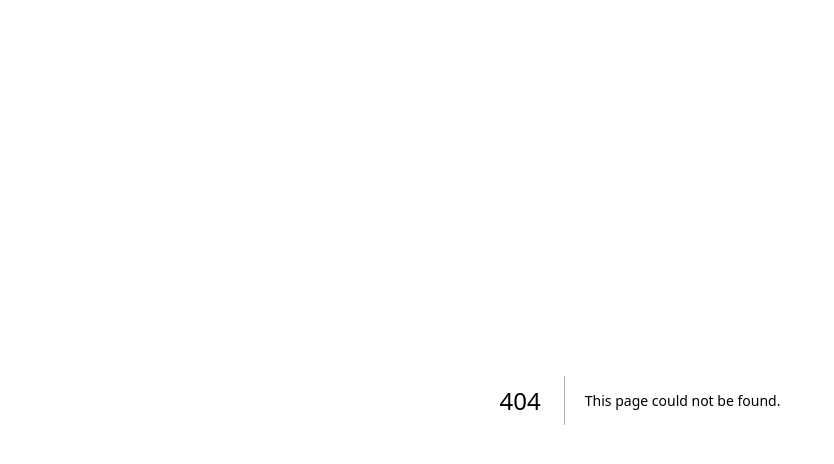
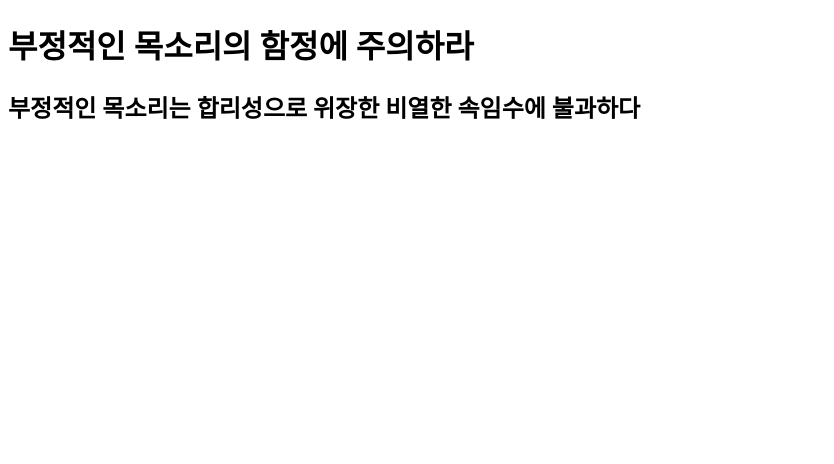
Before and after one commit to sysmae/principles, a Next.js app: page /life/attitude/2 in a window 1280 px wide. Before the commit this address had no page. Shown: the top 464 px of the page, without its empty margins (0-834 px from the left). Built offline with nearby package versions, Linux system fonts and the light colour scheme.

Commit message:
부정적인 목소리는 합리성으로 위장한 비열한 속임수에 불과하다

```diff
--- /dev/null
+++ b/pages/life/attitude/2.mdx
@@ -0,0 +1,3 @@
+# 부정적인 목소리의 함정에 주의하라
+
+## 부정적인 목소리는 합리성으로 위장한 비열한 속임수에 불과하다
--- a/pages/life/attitude/_meta.json
+++ b/pages/life/attitude/_meta.json
@@ -1,3 +1,5 @@
 {
-  "1":"어깨를 펴고 똑바로 서라"
+  "1":"어깨를 펴고 똑바로 서라",
+  "2":"부정적인 목소리의 함정에 주의하라"
+
 }
```
